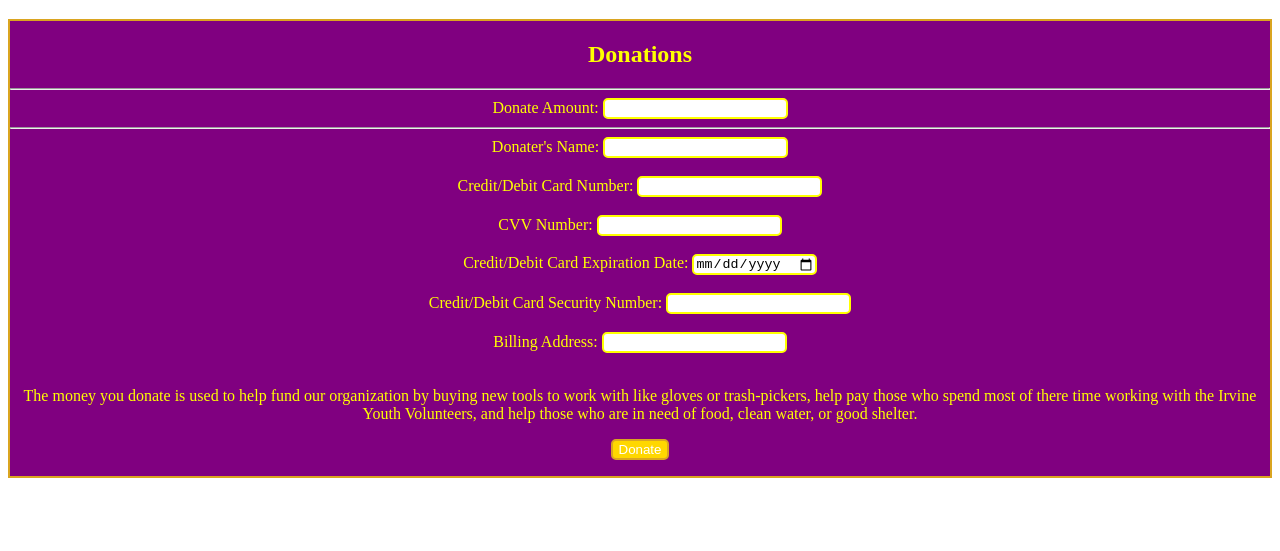
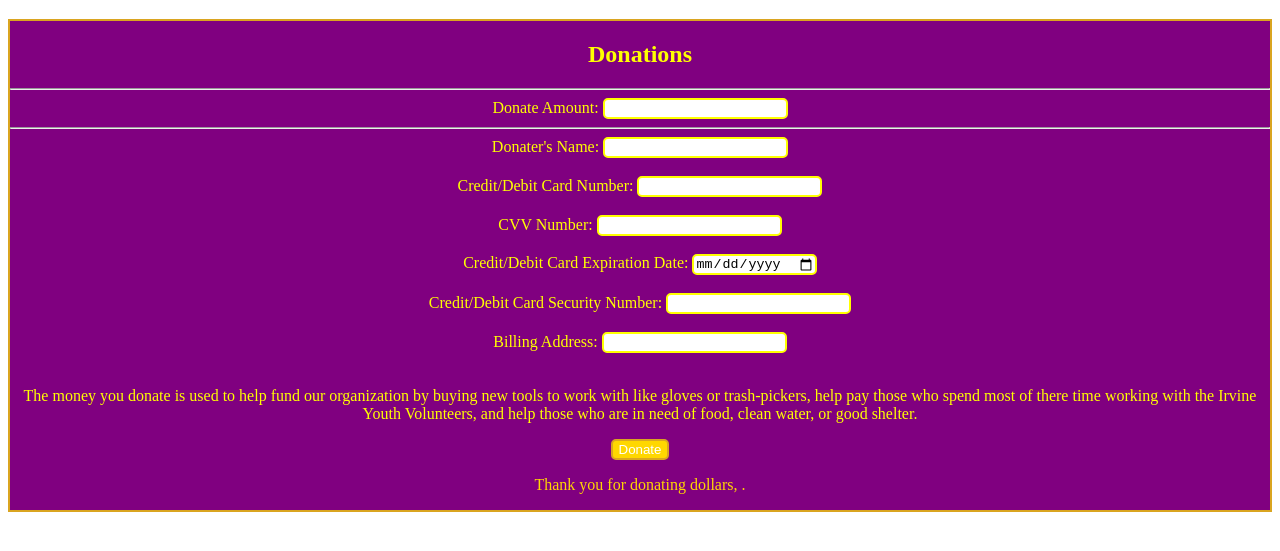
Before and after one commit to Aarav-webber/The-Irvine-Youth-Volunteers-Part-3, a plain HTML site: page index.html in a window 1280 px wide. Both pictures are taken after a click on the button "Donate". Shown: the part 105-656 px from the top of the page. Drawn offline with Linux system fonts and the light colour scheme.

Commit message:
Update index.html

```diff
--- a/index.html
+++ b/index.html
@@ -59,7 +59,12 @@
         <p id="output"></p>
     </div>
     <script>
-
+        function submit(){
+            var money=document.getElementById("money").value
+            var name=document.getElementById("name").value
+            document.getElementById("output").innerHTML="Thank you for donating "+money+" dollars, "+name+"."
+        }
     </script>
 </body>
+
 </html>
```
